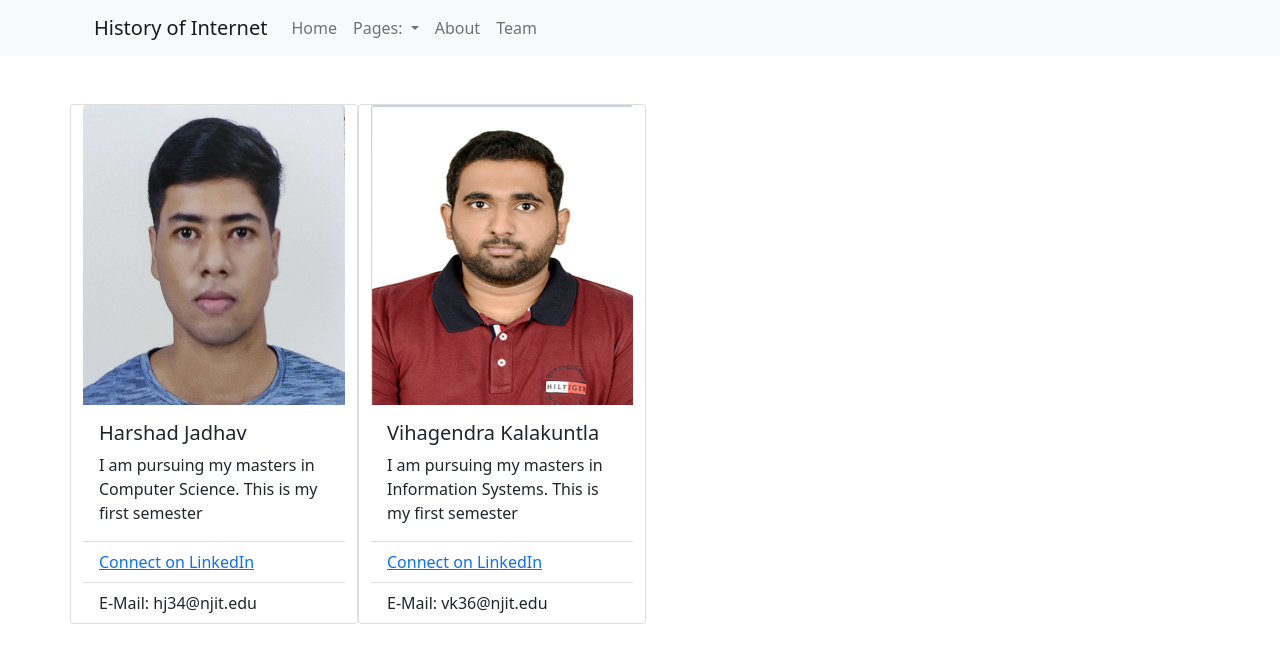
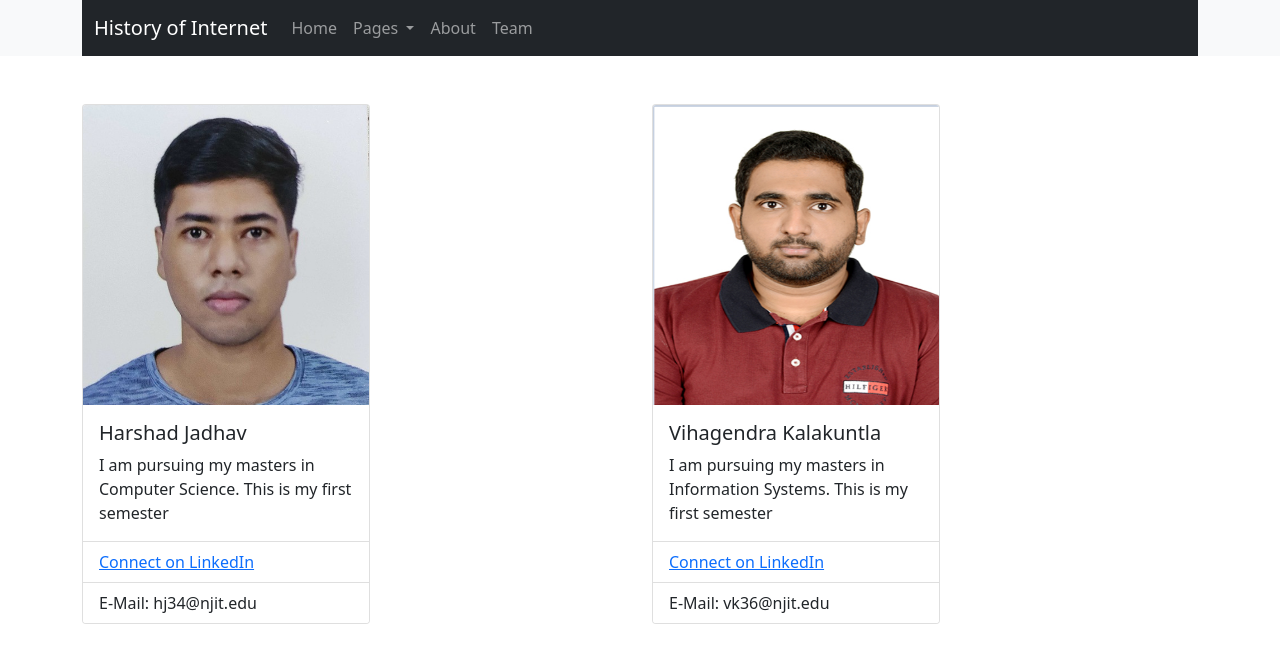
Before and after one commit to Harshad3212/History-of-the-Internet, a plain HTML site: page docs/team.html in a window 1280 px wide. Drawn offline with nearby package versions, Linux system fonts and the light colour scheme.

Commit message:
Bug: Navbar changed.

```diff
--- a/docs/team.html
+++ b/docs/team.html
@@ -11,7 +11,7 @@
   <body>
 <header class="bg-light">
 <div class="container">
-    <nav class="navbar navbar-expand-lg navbar-light bg-light">
+    <nav class="navbar navbar-expand-lg navbar-dark bg-dark">
   <div class="container-fluid">
     <a class="navbar-brand" href="index.html">History of Internet</a>
     <button class="navbar-toggler" type="button" data-bs-toggle="collapse" data-bs-target="#navbarNavDropdown" aria-controls="navbarNavDropdown" aria-expanded="false" aria-label="Toggle navigation">
@@ -24,7 +24,7 @@
         </li>
 	<li class="nav-item dropdown">
           <a class="nav-link dropdown-toggle" href="#" id="navbarDropdownMenuLink" role="button" data-bs-toggle="dropdown" aria-expanded="false">
-            Pages:
+            Pages
           </a>
           <ul class="dropdown-menu" aria-labelledby="navbarDropdownMenuLink">
             <li><a class="dropdown-item" href="Invention_of_Internet.html">Invention of Internet</a></li>
@@ -57,11 +57,13 @@
     -->
 </div>
 </header>
+
 <br>
 <br>
 <div class="container">
 
 <div class="row">
+<div class="col-sm-6">
 <div class="card" style="width: 18rem;">
   <img src="https://github.com/Harshad3212/History-of-the-Internet/blob/main/images/harshad.jpg?raw=true" class="card-img-top" alt="Harshad" width="200" height="300">
   <div class="card-body">
@@ -73,8 +75,9 @@
     <li class="list-group-item">E-Mail: hj34@njit.edu</li>
   </ul>
 </div>
+</div>
 
-
+<div class="col-sm-6">
 <div class="card" style="width: 18rem;">
   <img src="https://github.com/Harshad3212/History-of-the-Internet/blob/main/images/vihagendra.png?raw=true" class="card-img-top" alt="Viha" width="200" height="300">
   <div class="card-body">
@@ -86,7 +89,7 @@
     <li class="list-group-item">E-Mail: vk36@njit.edu</li>
   </ul>
 </div>
-
+</div>
 </div>
 </div>
 
```
